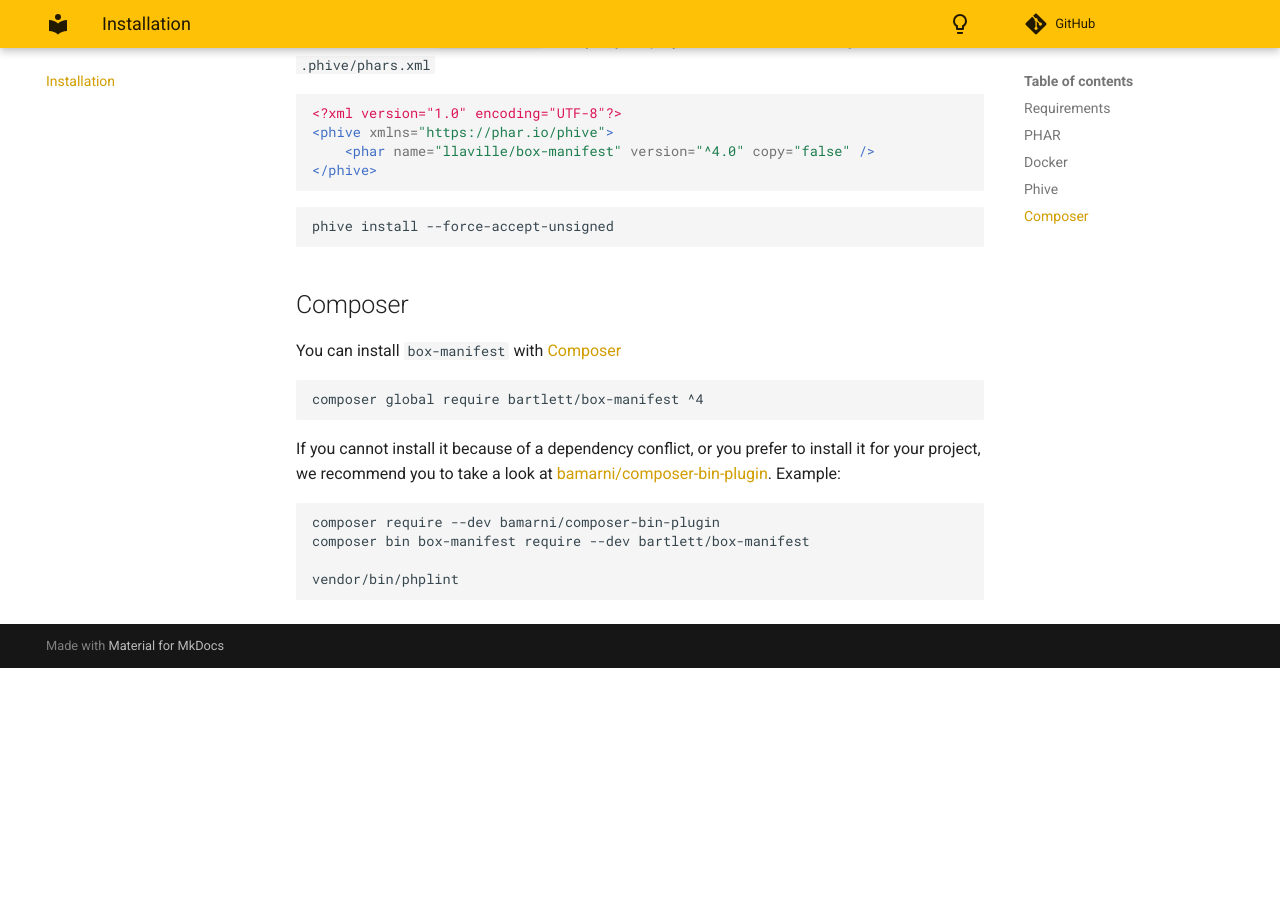
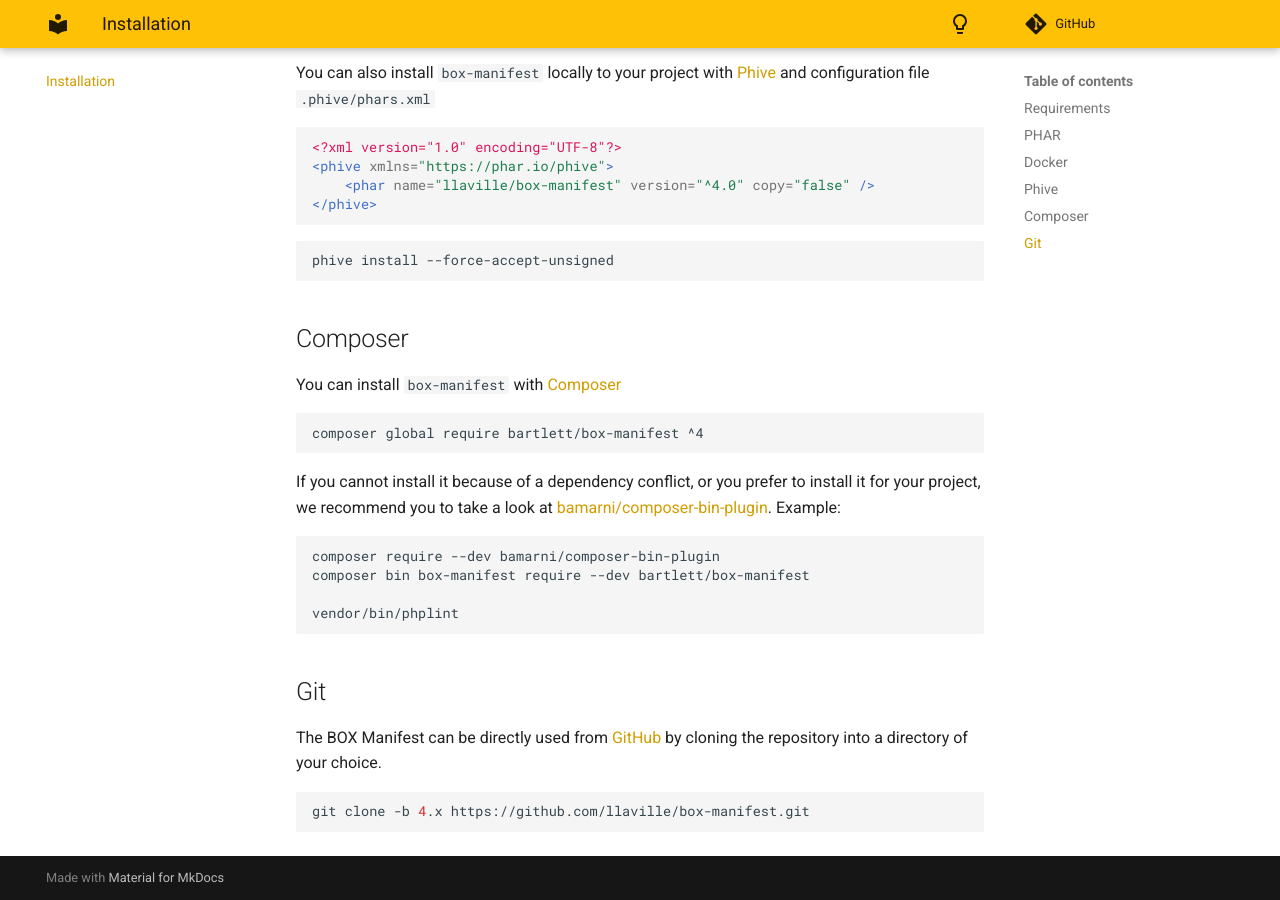
Before and after one commit to llaville/box-manifest, an MkDocs documentation site: the page built from docs/installation.md, in a window 1280 px wide and 900 px high, scrolled down 1422 px. Built offline with MkDocs 1.6.1 and Material for MkDocs 9.7.7, drawn with Linux system fonts in a browser that asks for light colours; comment, search, counter and statistics services are not loaded; before the commit the page ends 2090 px from its top, so only the background shows below that.

Commit message:
add git installation process

````diff
--- a/docs/installation.md
+++ b/docs/installation.md
@@ -6,6 +6,7 @@
 3. [Docker](#docker)
 4. [Phive](#phive)
 5. [Composer](#composer)
+6. [Git](#git)
 
 ## Requirements
 
@@ -76,8 +77,17 @@ composer bin box-manifest require --dev bartlett/box-manifest
 vendor/bin/phplint
 ```
 
+## Git
+
+The BOX Manifest can be directly used from [GitHub][github-repo] by cloning the repository into a directory of your choice.
+
+```shell
+git clone -b 4.x https://github.com/llaville/box-manifest.git
+```
+
 [releases]: https://github.com/llaville/box-manifest/releases
 [composer]: https://getcomposer.org
 [bamarni/composer-bin-plugin]: https://github.com/bamarni/composer-bin-plugin
 [phive]: https://github.com/phar-io/phive
 [docker]: https://docs.docker.com/get-docker/
+[github-repo]: https://github.com/llaville/box-manifest.git
````
